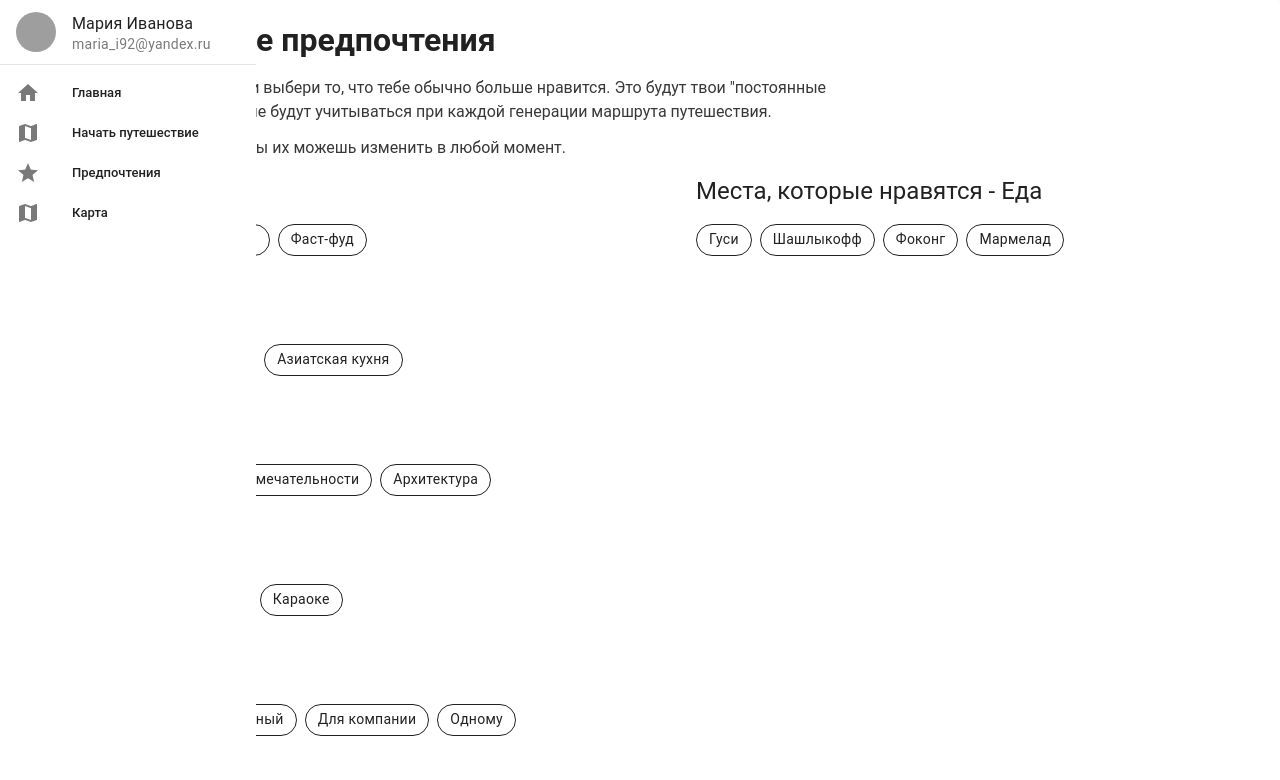
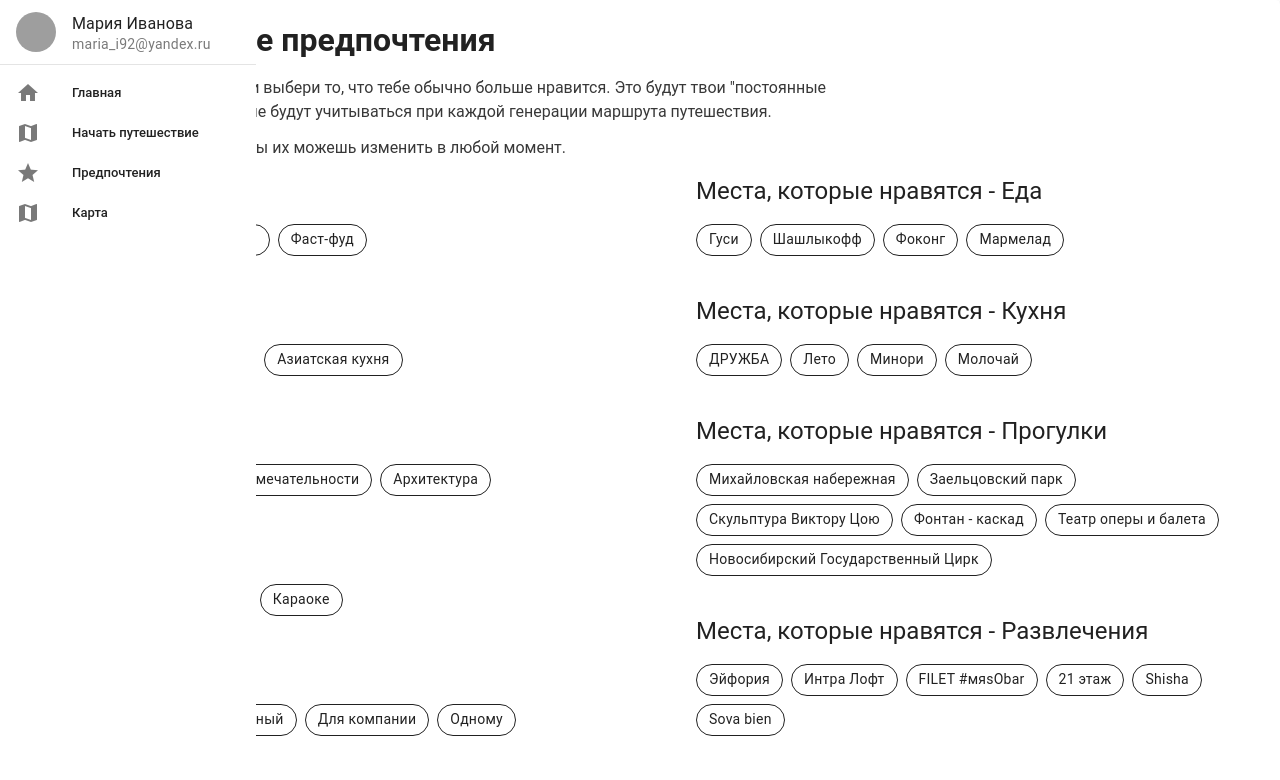
Before and after one commit to Steindvart/Personalized_routes_2GIS, a Nuxt app in the folder frontend/: page /preferences in a window 1280 px wide. Shown: the top 780 px of the page. Built offline with nearby package versions, Linux system fonts and the light colour scheme; no server answers; grey boxes are pictures that could not be loaded.

Commit message:
(dev) add place

```diff
--- a/frontend/pages/preferences.vue
+++ b/frontend/pages/preferences.vue
@@ -19,15 +19,6 @@
           :items="foodStyleItems"
           v-model="selectedFoodStyle"
         />
-      </v-col>
-      <v-col>
-        <preferences-section
-          title="Места, которые нравятся - Еда"
-          :items="placesFoodItems"
-          v-model="selectedStyle"
-        />
-      </v-col>
-    </v-row>
         <preferences-section
           title="Прогулки"
           :items="walkItems"
@@ -43,6 +34,35 @@
           :items="styleItems"
           v-model="selectedStyle"
         />
+      </v-col>
+      <v-col>
+        <preferences-section
+          title="Места, которые нравятся - Еда"
+          :items="placesFoodItems"
+          v-model="selectedStyle"
+        />
+        <preferences-section
+          title="Места, которые нравятся - Кухня"
+          :items="placesFoodStyleItems"
+          v-model="selectedFoodStyle"
+        />
+        <preferences-section
+          title="Места, которые нравятся - Прогулки"
+          :items="placesWalkItems"
+          v-model="selectedPlacesWalk"
+        />
+        <preferences-section
+          title="Места, которые нравятся - Развлечения"
+          :items="placesFunnItems"
+          v-model="selectedPlacesFunn"
+        />
+        <preferences-section
+          title="Места, которые нравятся - Стиль"
+          :items="placesStyleItems"
+          v-model="selectedStyle"
+        />
+      </v-col>
+    </v-row>
 
 
     <br />
@@ -117,12 +137,48 @@
         { text: "Мармелад", value: 4 },
       ],
 
+      placesFoodStyleItems: [
+        { text: "ДРУЖБА", value: 1 },
+        { text: "Лето", value: 2 },
+        { text: "Минори", value: 3 },
+        { text: "Молочай", value: 4 },
+      ],
+
+      placesWalkItems: [
+        { text: "Михайловская набережная", value: 1 },
+        { text: "Заельцовский парк", value: 2 },
+        { text: "Скульптура Виктору Цою", value: 3 },
+        { text: "Фонтан - каскад", value: 4 },
+        { text: "Театр оперы и балета", value: 5 },
+        { text: "Новосибирский Государственный Цирк", value: 6 },
+      ],
+
+      placesFunnItems: [
+        { text: "Эйфория", value: 1 },
+        { text: "Интра Лофт", value: 2 },
+        { text: "FILET #мяsObar ", value: 3 },
+        { text: "21 этаж", value: 4 },
+        { text: "Shisha", value: 5 },
+        { text: "Sova bien", value: 6 },
+      ],
+
+      placesStyleItems: [
+        { text: "Sova bien", value: 1 },
+        { text: "Заельцовский парк", value: 2 },
+        { text: "Шашлыкофф", value: 3 },
+        { text: "Театр оперы и балета", value: 4 },
+      ],
+
       selectedFood: [],
       selectedFoodStyle: [],
       selectedWalk: [],
       selectedFunn: [],
       selectedStyle: [],
       selectedPlacesFood: [],
+      selectedPlacesFoodStyle: [],
+      selectedPlacesWalk: [],
+      selectedPlacesFunn: [],
+      selectedPlacesStyle: [],
     };
   },
 
```
Lines whose indentation alone changed are shown as unchanged.
